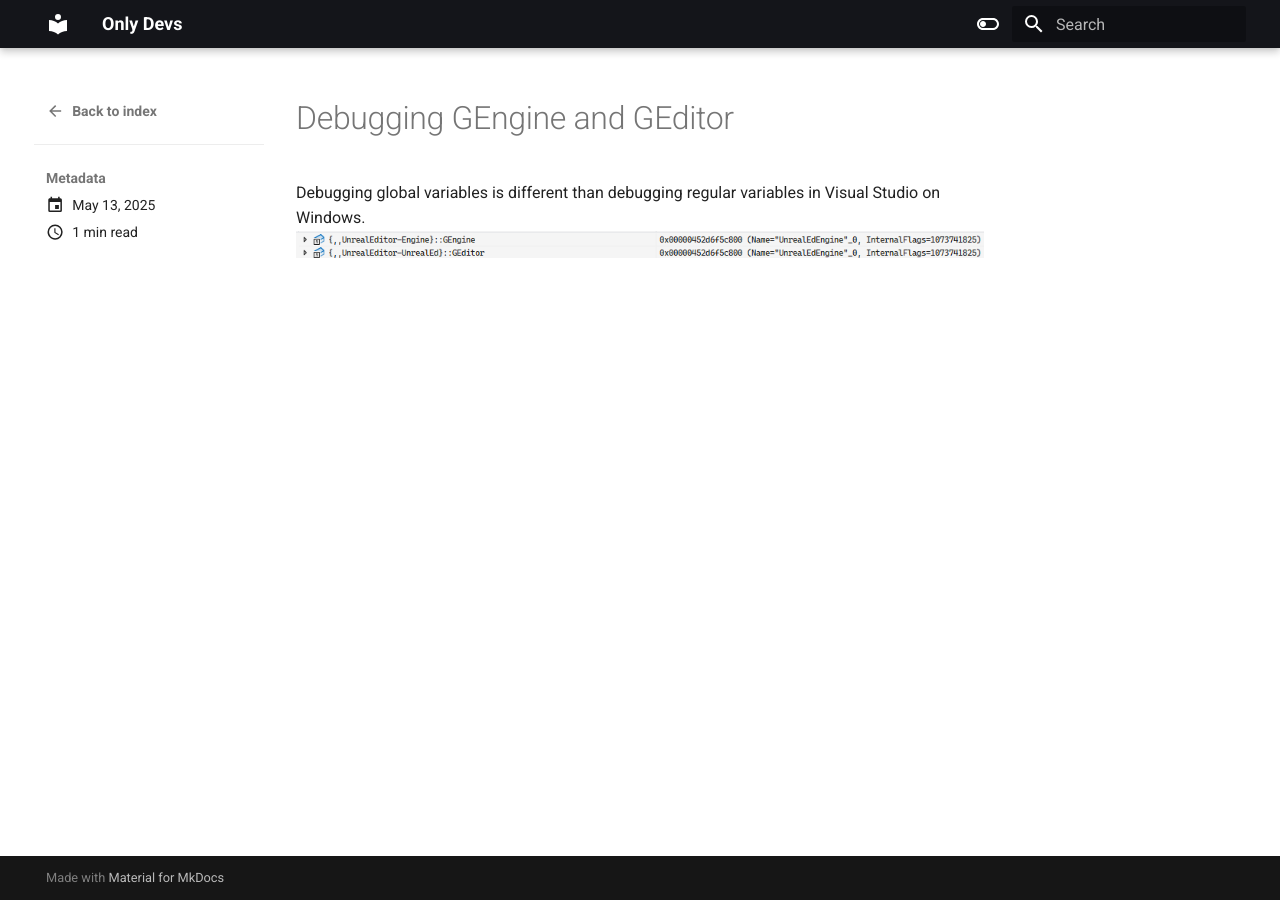
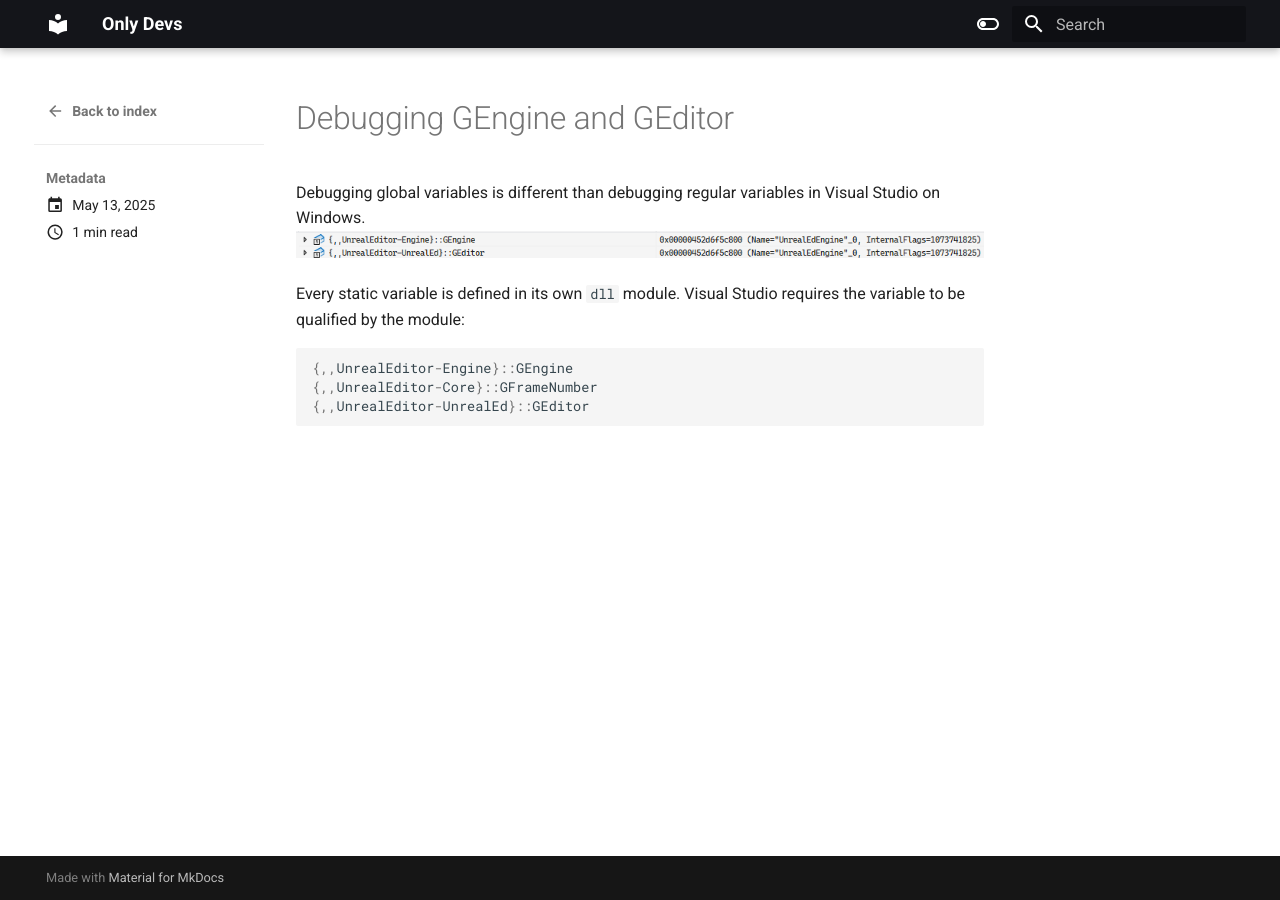
Before and after one commit to samaursa/OnlyDevs, an MkDocs documentation site: the page built from docs/blog/posts/Debugging GEngine and GEditor.md, in a window 1280 px wide. Built offline with MkDocs 1.6.1 and Material for MkDocs 9.7.7, drawn with Linux system fonts in a browser that asks for light colours.

Commit message:
vault backup: 2025-05-13 21:31:23

````diff
--- a/docs/blog/posts/Debugging GEngine and GEditor.md
+++ b/docs/blog/posts/Debugging GEngine and GEditor.md
@@ -8,3 +8,10 @@ tags:
 ---
 Debugging global variables is different than debugging regular variables in Visual Studio on Windows.
 ![](attachments/Pasted%20image%2020250513212813.png)
+
+Every static variable is defined in its own `dll` module. Visual Studio requires the variable to be qualified by the module:
+```cpp
+{,,UnrealEditor-Engine}::GEngine
+{,,UnrealEditor-Core}::GFrameNumber
+{,,UnrealEditor-UnrealEd}::GEditor
+```
````
